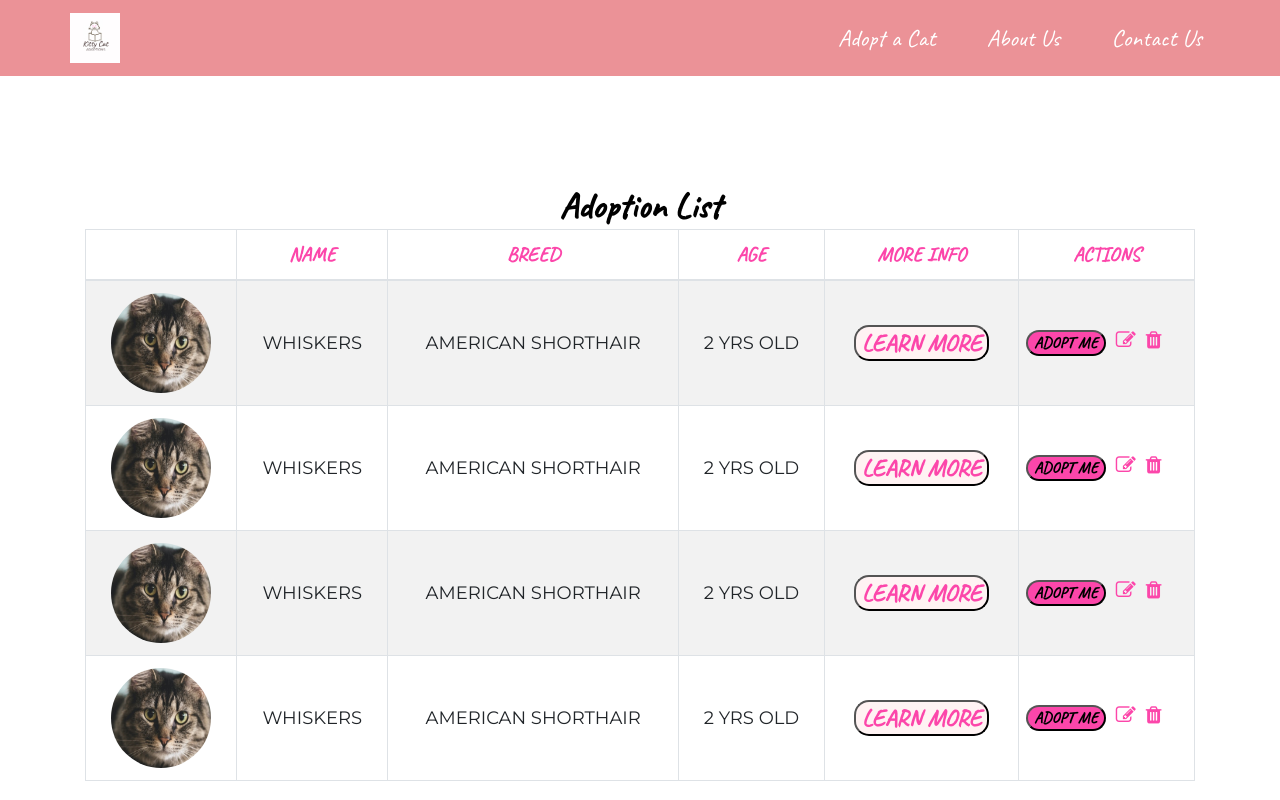
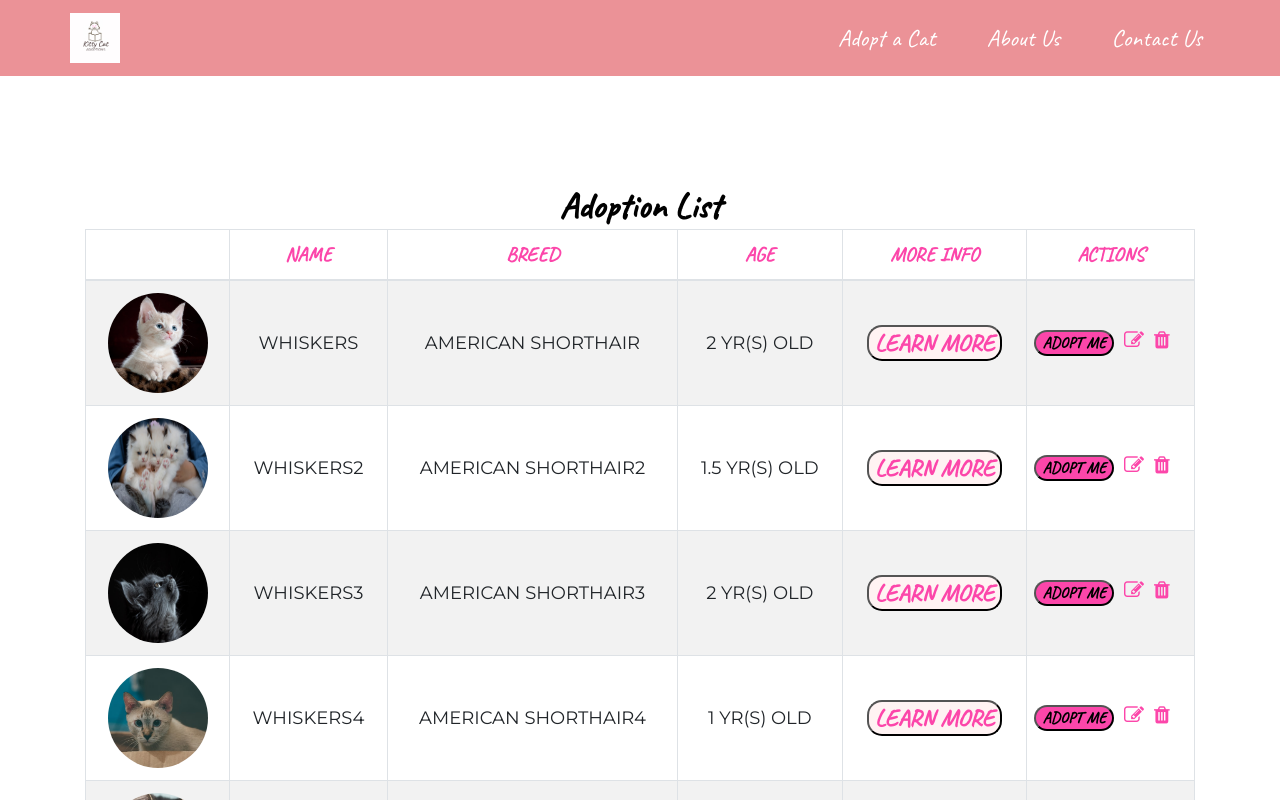
Before and after one commit to kambleaa007/KittyCat, a React (Create React App) app: page /#/adopt in a window 1280 px wide. Shown: the top 800 px of the page. Built offline with nearby package versions, Linux system fonts and the light colour scheme.

Commit message:
make cats table dynamic

```diff
--- /dev/null
+++ b/src/common/json/cats.json
@@ -0,0 +1,49 @@
+{
+  "totalcats": [
+    {
+      "id": 1,
+      "image": "con-cat1.jpg",
+      "name": "Whiskers",
+      "breed": "American ShortHair",
+      "age": "2",
+      "about": "Lorem ipsum dolor sit amet consectetur, adipisicing elit. Maiores facere dicta dolorem praesentium? Laboriosam repudiandae velit enim minima modi aliquam.",
+      "specialneeds": "easily scared, missing one front paw"
+    },
+    {
+      "id": 2,
+      "image": "con-cat2.jpg",
+      "name": "Whiskers2",
+      "breed": "American ShortHair2",
+      "age": "1.5",
+      "about": "Lorem ipsum dolor sit amet consectetur, adipisicing elit. Maiores facere dicta dolorem praesentium? Laboriosam repudiandae velit enim minima modi aliquam.",
+      "specialneeds": "easily scared, missing one front paw"
+    },
+    {
+      "id": 3,
+      "image": "con-cat3.jpg",
+      "name": "Whiskers3",
+      "breed": "American ShortHair3",
+      "age": "2",
+      "about": "Lorem ipsum dolor sit amet consectetur, adipisicing elit. Maiores facere dicta dolorem praesentium? Laboriosam repudiandae velit enim minima modi aliquam.",
+      "specialneeds": "easily scared, missing one front paw"
+    },
+    {
+      "id": 4,
+      "image": "cat.jpg",
+      "name": "Whiskers4",
+      "breed": "American ShortHair4",
+      "age": "1",
+      "about": "Lorem ipsum dolor sit amet consectetur, adipisicing elit. Maiores facere dicta dolorem praesentium? Laboriosam repudiandae velit enim minima modi aliquam.",
+      "specialneeds": "easily scared, missing one front paw"
+    },
+    {
+      "id": 5,
+      "image": "cat_headshot.jpg",
+      "name": "Whiskers5",
+      "breed": "American ShortHair5",
+      "age": "2",
+      "about": "Lorem ipsum dolor sit amet consectetur, adipisicing elit. Maiores facere dicta dolorem praesentium? Laboriosam repudiandae velit enim minima modi aliquam.",
+      "specialneeds": "easily scared, missing one front paw"
+    }
+  ]
+}
--- a/src/components/Adopt.js
+++ b/src/components/Adopt.js
@@ -1,14 +1,15 @@
 import React, { useState } from 'react'
 import { Container, Row, Table } from 'react-bootstrap'
 import CatModal from './Modal'
+import cats from '../common/json/cats'
 
 import './../App.css'
-import Cat from './../common/img/cat_headshot.jpg'
 
 function Adopt(props) {
   const [show, setShow] = useState(false)
   const handleClose = () => setShow(false)
   const handleShow = () => setShow(true)
+
   return (
     <>
       <div className="">
@@ -28,20 +29,40 @@ function Adopt(props) {
                   </tr>
                 </thead>
                 <tbody>
+                  {cats.totalcats.map((eachCat) => {
+                    return (
                       <tr>
                         <td>
-                      <img src={Cat} alt="catImage" />
+                          <img
+                            src={
+                              require('./../common/img/' + eachCat.image)
+                                .default
+                            }
+                            alt="catImage"
+                          />
                         </td>
-                    <td>Whiskers</td>
-                    <td>American ShortHair</td>
-                    <td>2 yrs Old</td>
+                        <td>{eachCat.name}</td>
+                        <td>{eachCat.breed}</td>
+                        <td>{eachCat.age} yr(s) Old</td>
                         <td>
                           <div className="learn-more">
-                        <button onClick={handleShow}>Learn More</button>
+                            <button onClick={handleShow} key={eachCat.id}>
+                              Learn More
+                            </button>
                             <CatModal
                               show={show}
                               onHide={handleClose}
                               handleClose={handleClose}
+                              image={
+                                require('./../common/img/' + eachCat.image)
+                                  .default
+                              }
+                              name={eachCat.name}
+                              breed={eachCat.breed}
+                              age={eachCat.age}
+                              about={eachCat.about}
+                              specialneeds={eachCat.specialneeds}
+                              key={eachCat.id}
                             />
                           </div>
                         </td>
@@ -61,105 +82,8 @@ function Adopt(props) {
                           </div>
                         </td>
                       </tr>
-                  <tr>
-                    <td>
-                      <img src={Cat} alt="catImage"/>
-                    </td>
-                    <td>Whiskers</td>
-                    <td>American ShortHair</td>
-                    <td>2 yrs Old</td>
-                    <td>
-                      <div className="learn-more">
-                        <button onClick={handleShow}>Learn More</button>
-                        <CatModal
-                          show={show}
-                          onHide={handleClose}
-                          handleClose={handleClose}
-                        />
-                      </div>
-                    </td>
-                    <td>
-                      <div className="adopt-me">
-                        <Row>
-                          <button>Adopt Me</button>
-                          <i
-                            className="fa fa-edit"
-                            style={{ fontSize: 20, color: '#FC46AA' }}
-                          ></i>
-                          <i
-                            className="fa fa-trash"
-                            style={{ fontSize: 20, color: '#FC46AA' }}
-                          ></i>
-                        </Row>
-                      </div>
-                    </td>
-                  </tr>
-                  <tr>
-                    <td>
-                      <img src={Cat} alt="catImage"/>
-                    </td>
-                    <td>Whiskers</td>
-                    <td>American ShortHair</td>
-                    <td>2 yrs Old</td>
-                    <td>
-                      <div className="learn-more">
-                        <button onClick={handleShow}>Learn More</button>
-                        <CatModal
-                          show={show}
-                          onHide={handleClose}
-                          handleClose={handleClose}
-                        />
-                      </div>
-                    </td>
-                    <td>
-                      <div className="adopt-me">
-                        <Row>
-                          <button>Adopt Me</button>
-                          <i
-                            className="fa fa-edit"
-                            style={{ fontSize: 20, color: '#FC46AA' }}
-                          ></i>
-                          <i
-                            className="fa fa-trash"
-                            style={{ fontSize: 20, color: '#FC46AA' }}
-                          ></i>
-                        </Row>
-                      </div>
-                    </td>
-                  </tr>
-                  <tr>
-                    <td>
-                      <img src={Cat} alt="catImage"/>
-                    </td>
-                    <td>Whiskers</td>
-                    <td>American ShortHair</td>
-                    <td>2 yrs Old</td>
-                    <td>
-                      <div className="learn-more">
-                        <button onClick={handleShow}>Learn More</button>
-                        <CatModal
-                          show={show}
-                          onHide={handleClose}
-                          handleClose={handleClose}
-                        />
-                      </div>
-                    </td>
-                    <td>
-                      <div className="adopt-me">
-                        <Row>
-                          <button>Adopt Me</button>
-                          <i
-                            className="fa fa-edit"
-                            style={{ fontSize: 20, color: '#FC46AA' }}
-                          ></i>
-                          <i
-                            className="fa fa-trash"
-                            style={{ fontSize: 20, color: '#FC46AA' }}
-                          ></i>
-                        </Row>
-                      </div>
-                    </td>
-                  </tr>
+                    )
+                  })}
                 </tbody>
               </Table>
             </div>
--- a/src/components/Modal.js
+++ b/src/components/Modal.js
@@ -1,5 +1,4 @@
 import { Modal, Button, Container, Row, Col, Image } from 'react-bootstrap'
-import Cat from './../common/img/cat-home.jpg'
 
 function CatModal(props) {
   if (!props.show) {
@@ -22,20 +21,18 @@ function CatModal(props) {
           <Container>
             <Row>
               <Col xs={12} lg={4} className="m-auto">
-                <Image src={Cat} roundedCircle fluid />
+                <Image src={props.image} roundedCircle fluid />
               </Col>
               <Col xs={12} lg={8}>
                 <p>
-                  <b>Name </b>: Jane Doe <br />
-                  <b>Breed </b>: Tabby <br />
-                  <b>Age </b>: 2 <br />
-                  <b>Special Needs </b>: easily scared, missing one front paw
+                  <b>Name </b>: {props.name} <br />
+                  <b>Breed </b>: {props.breed} <br />
+                  <b>Age </b>: {props.age} <br />
+                  <b>Special Needs </b>: {props.specialneeds}
                 </p>
                 <p>
                   <b>About :</b>
-                  <br /> Lorem ipsum dolor sit amet consectetur, adipisicing
-                  elit. Maiores facere dicta dolorem praesentium? Laboriosam
-                  repudiandae velit enim minima modi aliquam.
+                  <br /> {props.about}
                 </p>
               </Col>
             </Row>
```
Lines whose indentation alone changed are shown as unchanged.
